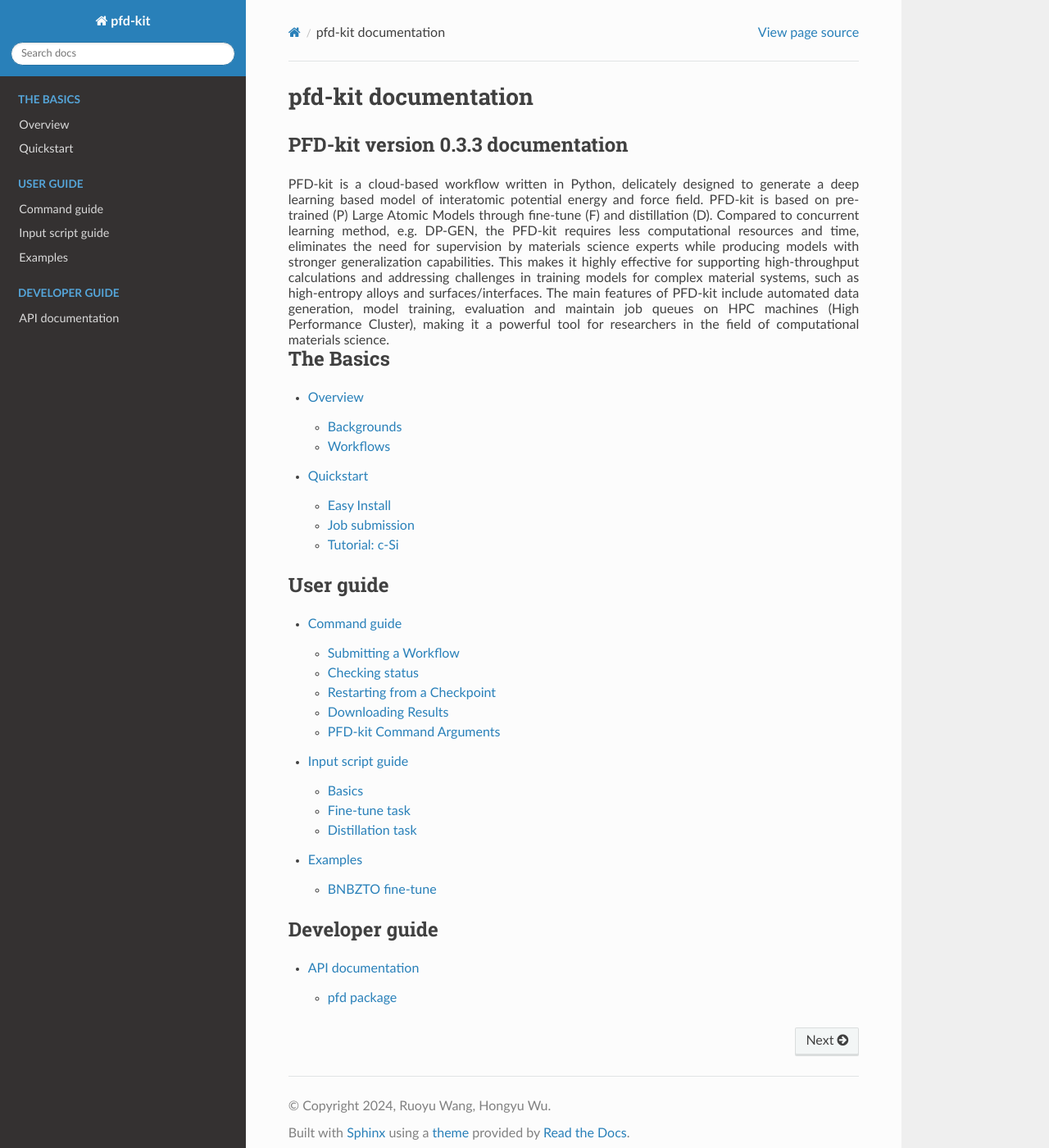
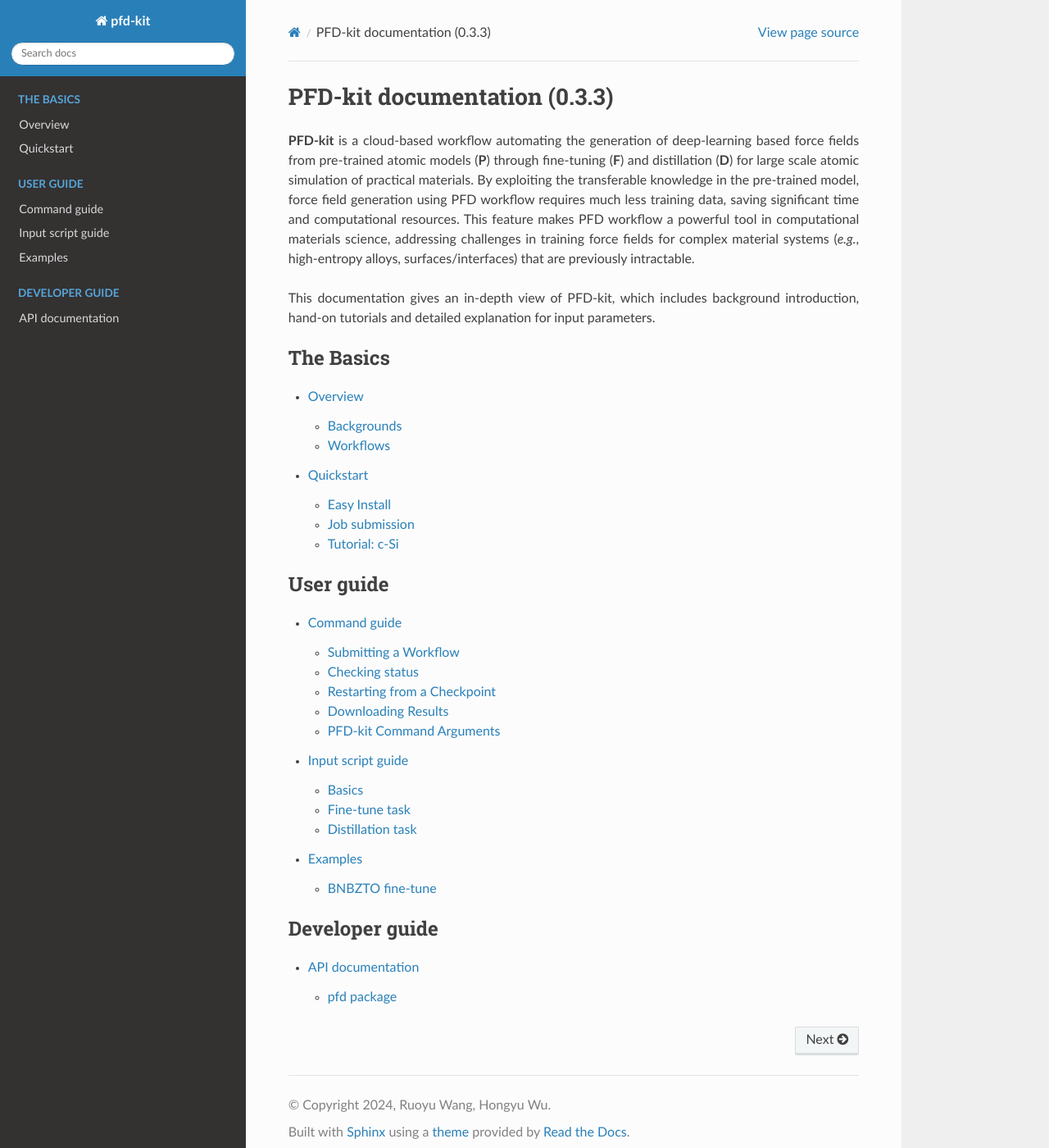
Before and after one commit to ruoyuwang1995nya/pfd-kit, a Sphinx documentation site: the page built from docs/index.rst, in a window 1280 px wide and 1400 px high. Shown: the whole window at 82% size. Built offline with Sphinx 7.4.7 and the Read the Docs theme 3.1.0, drawn with Linux system fonts in a browser that asks for light colours; pages that are not in the unit, such as notebooks, are missing from menus.

Commit message:
fix: miscelaneous

```diff
--- a/docs/index.rst
+++ b/docs/index.rst
@@ -3,19 +3,23 @@
    You can adapt this file completely to your liking, but it should at least
    contain the root `toctree` directive.
 
-pfd-kit documentation
+PFD-kit documentation (|version|)
 =====================
-
-PFD-kit version |version| documentation
-----------------------------------------
 
 .. raw:: html
 
-   <div style="text-align: justify;">
-   PFD-kit is a cloud-based workflow written in Python, delicately designed to generate a deep learning based model of interatomic potential energy and force field. PFD-kit is based on pre-trained (P) Large Atomic Models through fine-tune (F) and distillation (D). Compared to concurrent learning method, e.g. DP-GEN, the PFD-kit requires less computational resources and time, eliminates the need for supervision by materials science experts while producing models with stronger generalization capabilities. This makes it highly effective for supporting high-throughput calculations and addressing challenges in training models for complex material systems, such as high-entropy alloys and surfaces/interfaces.
+   <style>
+     p {
+       text-align: justify;
+     }
+   </style>
 
-   The main features of PFD-kit include automated data generation, model training, evaluation and maintain job queues on HPC machines (High Performance Cluster), making it a powerful tool for researchers in the field of computational materials science.
-   </div>
+
+**PFD-kit** is a cloud-based workflow automating the generation of deep-learning based force fields from pre-trained atomic models (**P**) through fine-tuning (**F**) and distillation (**D**) for large scale atomic simulation of practical materials.
+By exploiting the transferable knowledge in the pre-trained model, force field generation using PFD workflow requires much less training data, saving significant time and computational resources.
+This feature makes PFD workflow a powerful tool in computational materials science, addressing challenges in training force fields for complex material systems (*e.g.*, high-entropy alloys, surfaces/interfaces) that are previously intractable.
+
+This documentation gives an in-depth view of PFD-kit, which includes background introduction, hand-on tutorials and detailed explanation for input parameters.
 
 .. toctree::
    :maxdepth: 2
--- a/pyproject.toml
+++ b/pyproject.toml
@@ -30,6 +30,7 @@
     "cp2kdata",
     "periodictable",
     "ase",
+    "tabulate",
     "dpgen2 @ git+https://github.com/ruoyuwang1995nya/dpgen2.git"
 ]
 
```
Also changed, not shown: README.md (+19 -19 lines), docs/usage/guide-on-cli.md (+1 -1 lines), docs/images/workflow_readme_2.png (added), 3 other files.
